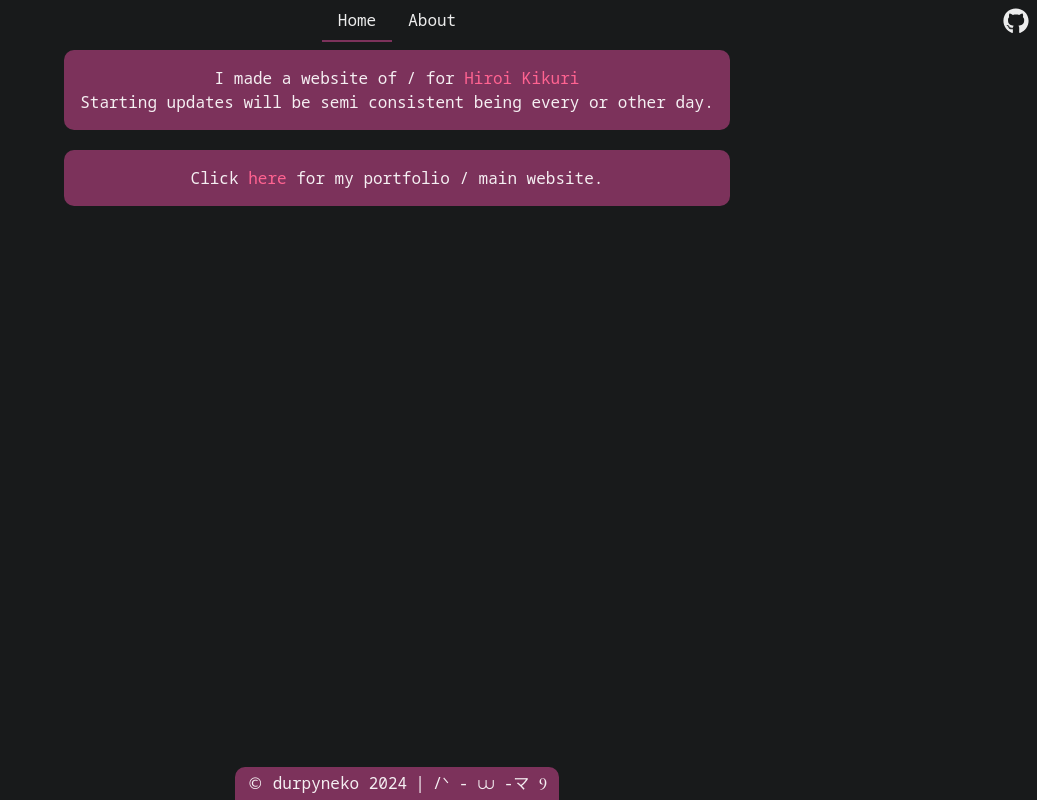
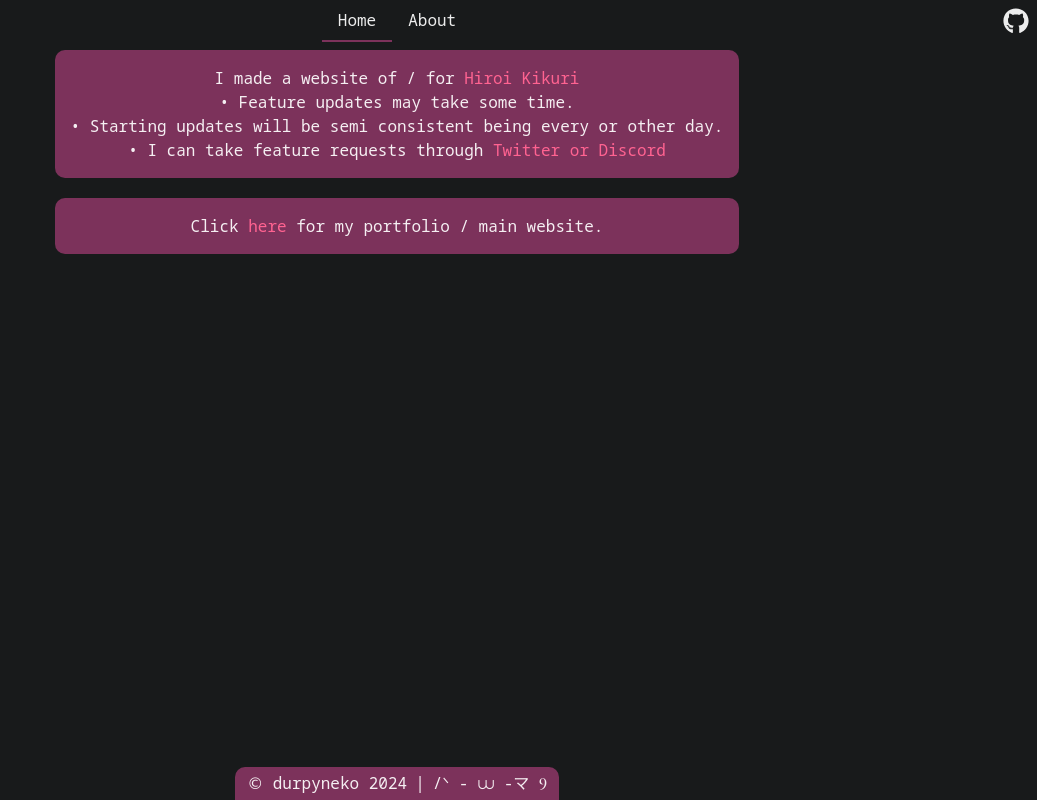
Before and after one commit to durpyneko/kikuri-web, a Next.js app: page /about in a window 1280 px wide. Shown: the whole page, without its empty margins (243-1280 px from the left). Built offline with nearby package versions, Linux system fonts and the light colour scheme.

Commit message:
Update about.tsx

```diff
--- a/src/pages/about.tsx
+++ b/src/pages/about.tsx
@@ -22,8 +22,20 @@ export default function About() {
                 Hiroi Kikuri
               </Link>
             </Text>
+            <Text>&bull; Feature updates may take some time.</Text>
             <Text>
-              Starting updates will be semi consistent being every or other day.
+              &bull; Starting updates will be semi consistent being every or
+              other day.
+            </Text>
+            <Text>
+              &bull; I can take feature requests through{" "}
+              <Link
+                href="https://durpy.dev/socials"
+                target="_blank"
+                color={theme.colors.link}
+              >
+                Twitter or Discord
+              </Link>
             </Text>
           </Box>
           <Box mt={5}>{/* add space */}</Box>
```
